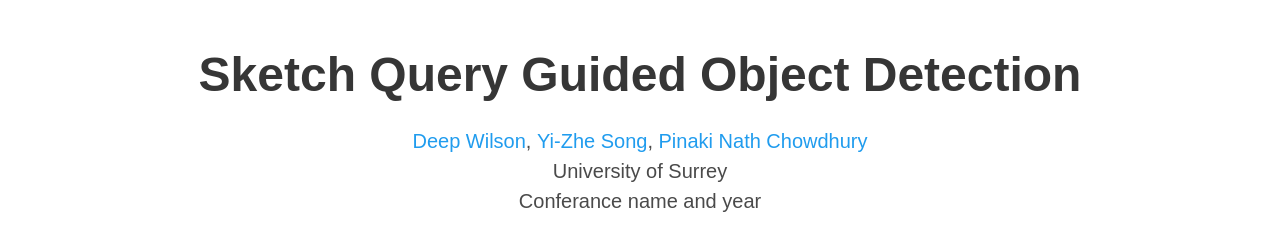
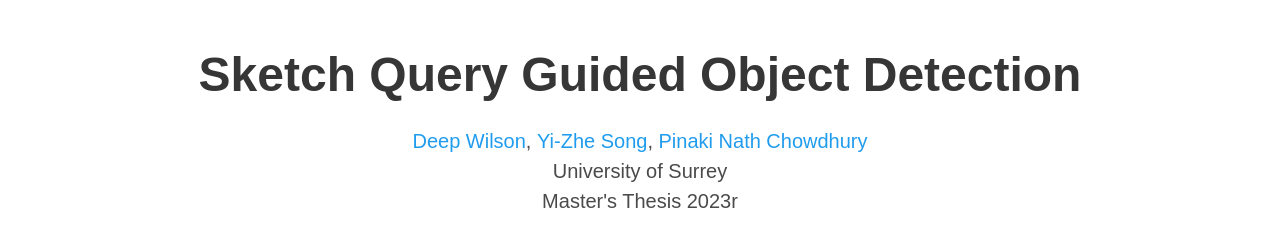
Before and after one commit to deepwilson/deepwilson.github.io-sketch_guided_detr, a plain HTML site: page index.html in a window 1280 px wide. Shown: the top 231 px of the page. Drawn offline with nearby package versions, Linux system fonts and the light colour scheme; some icons are missing; a web font is replaced by a local one.

Commit message:
Update index.html

```diff
--- a/index.html
+++ b/index.html
@@ -66,7 +66,7 @@
                   </div>
 
                   <div class="is-size-5 publication-authors">
-                    <span class="author-block">University of Surrey <br>Conferance name and year</span>
+                    <span class="author-block">University of Surrey <br>Master's Thesis 2023r</span>
 <!--                     <span class="eql-cntrb"><small><br><sup>*</sup>Indicates Equal Contribution</small></span> -->
                   </div>
 
```
